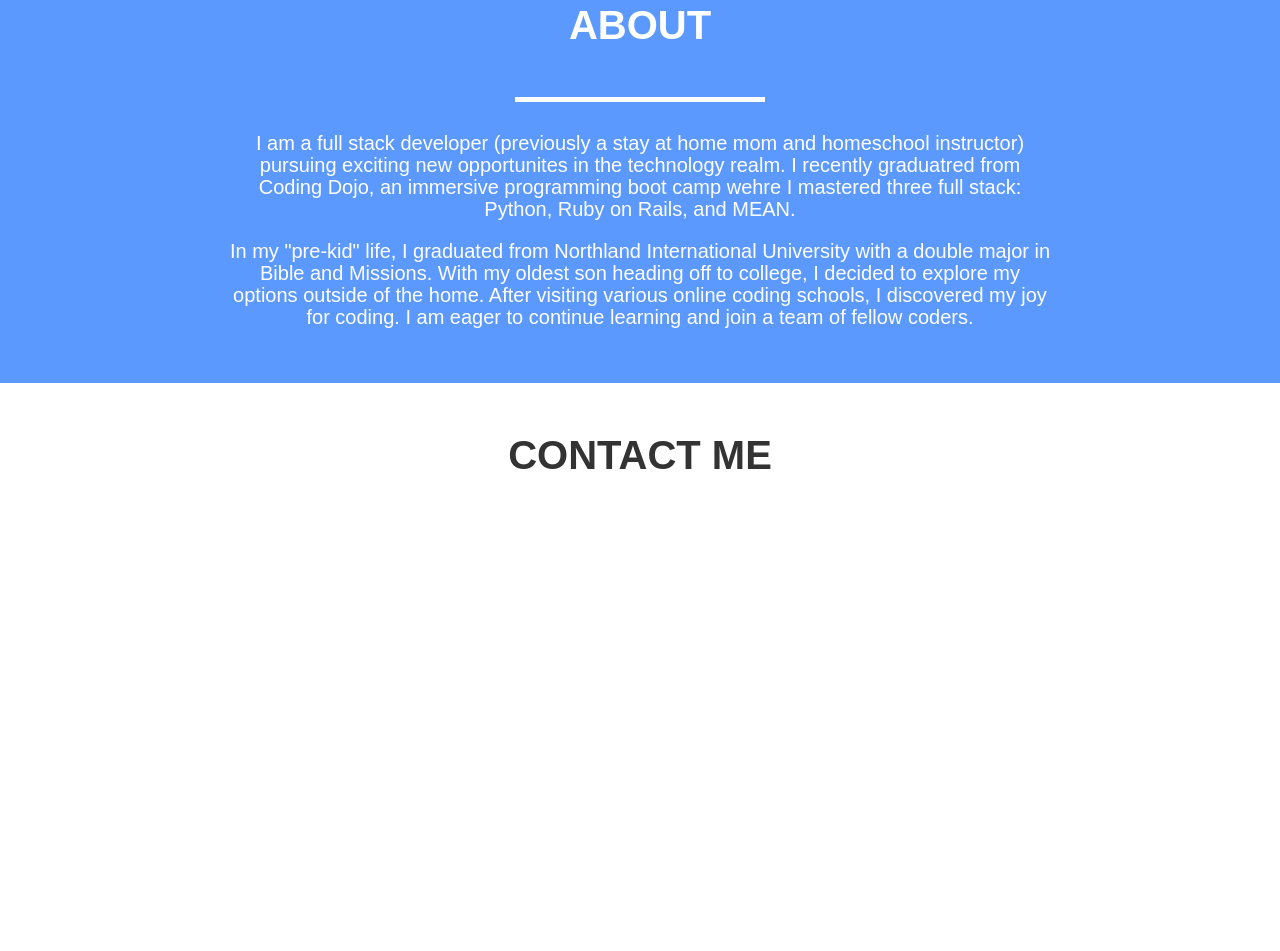
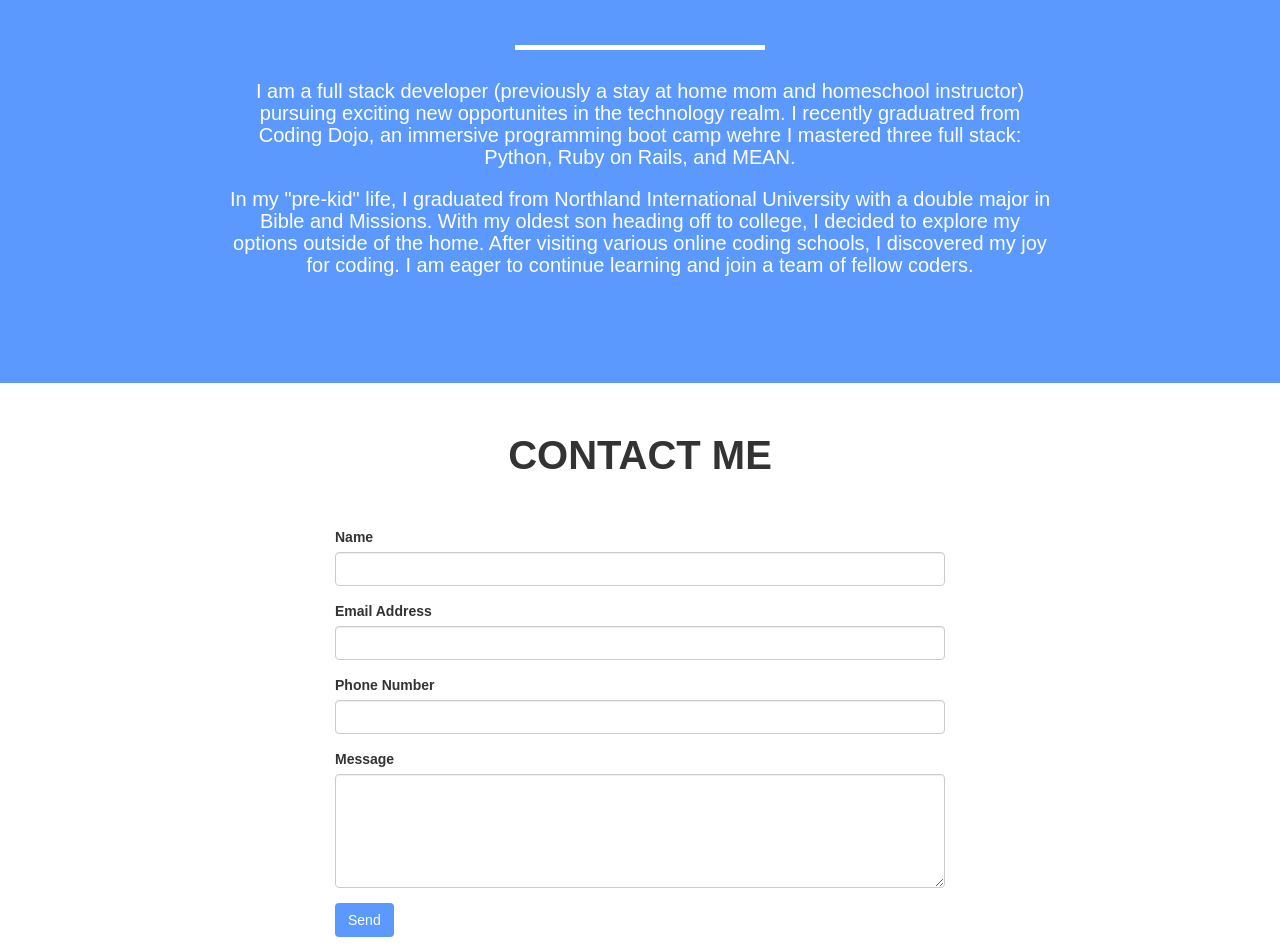
Before and after one commit to cookiesncream716/portfolio, a website: page public/index.html in a window 1280 px wide. Shown: the part 2072-3023 px from the top of the page. Before the commit the page ends 2599 px from the top, so only its background shows below. Drawn offline with nearby package versions, Linux system fonts and the light colour scheme; some packages are replaced by stand-ins of ours; a script that the page names is missing.

Commit message:
form for contact

```diff
--- a/public/partials/dashboard.html
+++ b/public/partials/dashboard.html
@@ -58,13 +58,31 @@
 	<div class='jumbotron' id='about'>
 		<h2>ABOUT</h2>
 		<hr class='star-primary'>
-		<!-- <div class='center-block'> -->
-			<h4 class='col-md-offset-2 col-md-8 text-center'>I am a full stack developer (previously a stay at home mom and homeschool instructor) pursuing exciting new opportunites in the technology realm. I recently graduatred from Coding Dojo, an immersive programming boot camp wehre I mastered three full stack: Python, Ruby on Rails, and MEAN.</h4>
-			<h4 class='col-md-offset-2 col-md-8 text-center'>In my "pre-kid" life, I graduated from Northland International University with a double major in Bible and Missions. With my oldest son heading off to college, I decided to explore my options outside of the home. After visiting various online coding schools, I discovered my joy for coding. I am eager to continue learning and join a team of fellow coders.</h4>
-		<!-- </div> -->
+		<h4 class='col-md-offset-2 col-md-8 text-center'>I am a full stack developer (previously a stay at home mom and homeschool instructor) pursuing exciting new opportunites in the technology realm. I recently graduatred from Coding Dojo, an immersive programming boot camp wehre I mastered three full stack: Python, Ruby on Rails, and MEAN.</h4>
+		<h4 class='col-md-offset-2 col-md-8 text-center'>In my "pre-kid" life, I graduated from Northland International University with a double major in Bible and Missions. With my oldest son heading off to college, I decided to explore my options outside of the home. After visiting various online coding schools, I discovered my joy for coding. I am eager to continue learning and join a team of fellow coders.</h4>
 	</div>
 	<div id='contact'>
 		<h2 class='col-md-12 text-center'>CONTACT ME</h2>
 		<hr class="star-primary">
+
+		<form role='form' class='col-md-offset-3 col-md-6'>
+			<div class='form-group'>
+				<label class='control-label' for='name'>Name</label>
+				<input class='form-control' type='text' ng-model='contactMe.name' required>
+			</div>
+			<div class='form-group'>
+				<label class='control-label' for='email'>Email Address</label>
+				<input class='form-control' type='email' ng-model='contactMe.email' required>
+			</div>
+			<div class='form-group'>
+				<label class='control-label' for='phone'>Phone Number</label>
+				<input class='form-control' type='text' ng-model='contactMe.phone' required>
+			</div>
+			<div class='form-group'>
+				<label class='control-label' for='message'>Message</label>
+				<textarea rows='5' class='form-control' ng-model='contactMe.message' required></textarea>
+			</div>
+			<button ng-click='mailMe()' class='btn btn-md'>Send</button>
+		</form>
 	</div>
 </div>
--- a/public/static/style.css
+++ b/public/static/style.css
@@ -2,9 +2,6 @@ body{
 	/*font-family: Futura;*/
 	font-family: Arial;
 }
-/*.container {
-
-}*/
 .navbar {
 	/*background-color: #942b42;*/
 	/*background-color: #523a76;*/
@@ -103,10 +100,14 @@ hr.star-primary {
 	color: white;
 	text-align: center;
 	height: 500px;
-	padding-top: 100px;
+	/*padding-top: 100px;*/
 }
 #about h4 {
 	font-size: 20px;
+}
+button {
+	color: white;
+	background-color: #5b99ff
 }
 .project_page {
 	height: 500px;
```
